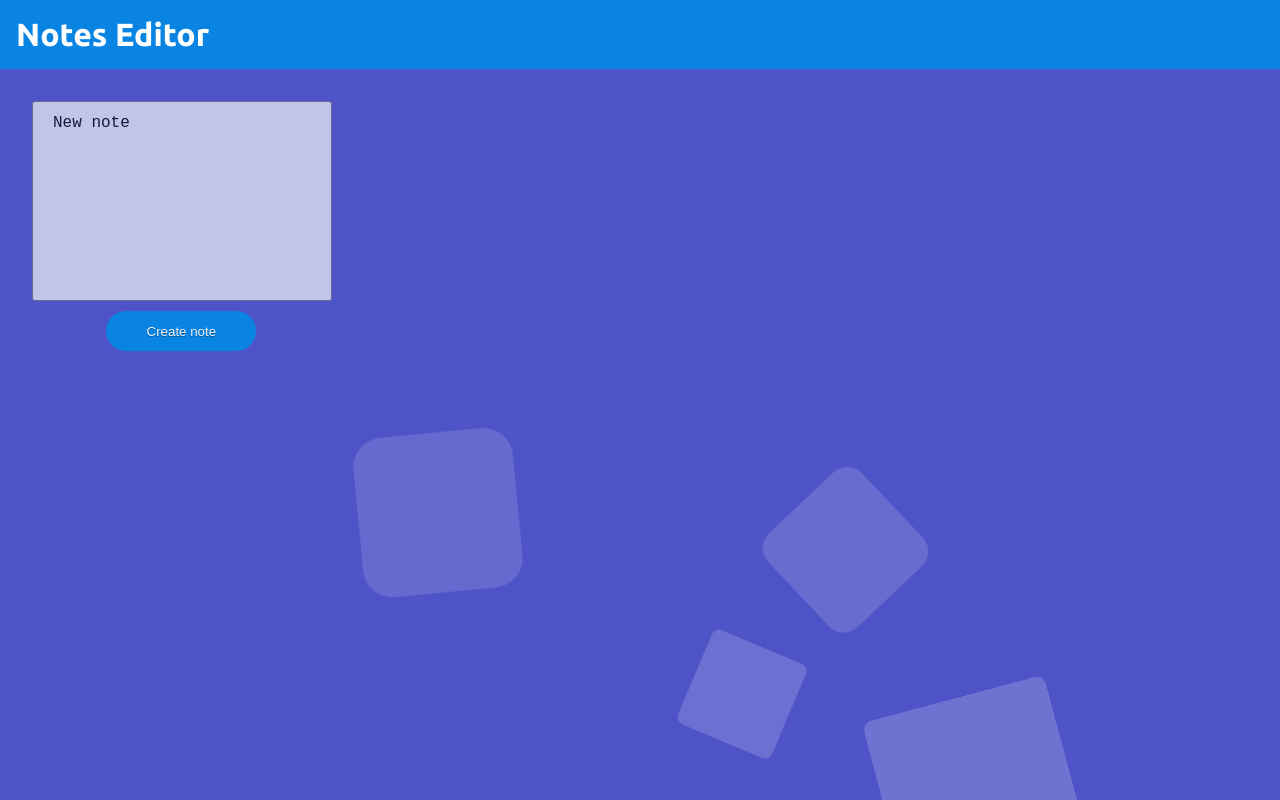
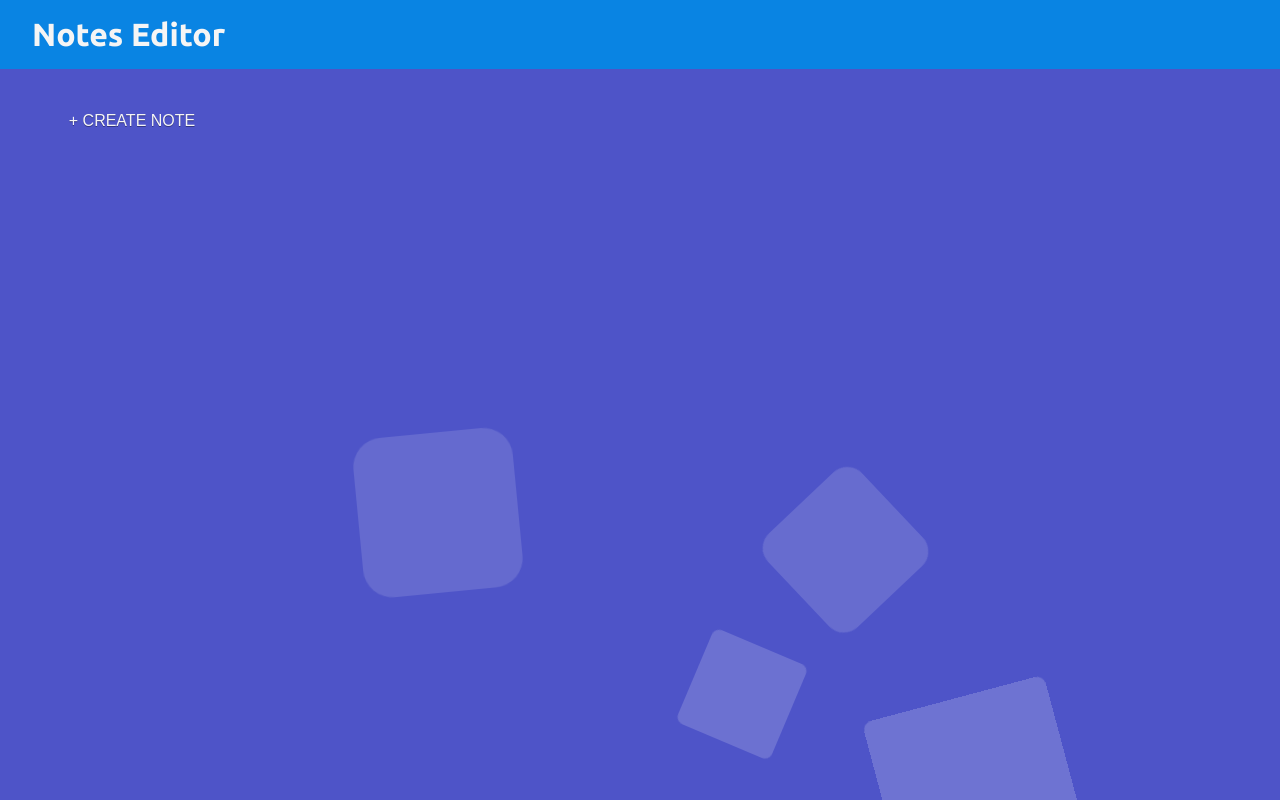
Before and after one commit to Vonubat/notes-editor, a React (Create React App) app: page / in a window 1280 px wide. Built offline with nearby package versions, Linux system fonts and the light colour scheme.

Commit message:
refactor: various refactor and fixes

```diff
--- /dev/null
+++ b/src/components/Controls.module.scss
@@ -0,0 +1,25 @@
+@import '../sass/abstracts/variables';
+
+.button {
+  width: 200px;
+  height: 40px;
+  padding: 0.3em 1.2em;
+  margin: 0 0.1em 0.1em 0;
+  border: none;
+  border-radius: 3px;
+  box-sizing: border-box;
+  font-weight: 500;
+  font-size: 1rem;
+  color: whitesmoke;
+  text-shadow: 0 0.04em 0.04em rgba(0, 0, 0, 0.35);
+  text-align: center;
+  text-transform: uppercase;
+  white-space: nowrap;
+  background-color: transparent;
+  transition: all 0.2s;
+  cursor: pointer;
+
+  &:hover {
+    background-color: $color-electron-blue;
+  }
+}
--- /dev/null
+++ b/src/components/Controls.tsx
@@ -0,0 +1,17 @@
+import { useContextUpdater } from 'context/Context';
+import React from 'react';
+import styles from './Controls.module.scss';
+
+export const Controls = (): JSX.Element => {
+  const { dispatch } = useContextUpdater();
+
+  const handleClick = (): void => {
+    dispatch({ type: 'create_note', payload: { text: 'New note', id: Date.now() } });
+  };
+
+  return (
+    <button onClick={handleClick} className={styles.button}>
+      <span>+ Create note</span>
+    </button>
+  );
+};
--- a/src/components/Note.module.scss
+++ b/src/components/Note.module.scss
@@ -24,6 +24,25 @@
   border-radius: 3px;
   background: $color-bright-yarrow;
   animation: scale-up-ver-top 0.4s cubic-bezier(0.39, 0.575, 0.565, 1) both;
+  transition: all 0.2s;
+
+  .control-container {
+    position: absolute;
+    top: 0.5rem;
+    right: 0.5rem;
+    display: flex;
+    align-items: center;
+    gap: 1rem;
+
+    span {
+      color: $color-electron-blue;
+      font-weight: 700;
+    }
+
+    .delete {
+      cursor: pointer;
+    }
+  }
 
   .textarea {
     width: 100%;
@@ -36,15 +55,6 @@
     border: none;
   }
 
-  .delete {
-    position: absolute;
-    top: 0.5rem;
-    right: 0.5rem;
-    display: flex;
-    gap: 1rem;
-    cursor: pointer;
-  }
-
   span {
     white-space: pre-wrap;
   }
--- a/src/components/Note.tsx
+++ b/src/components/Note.tsx
@@ -27,12 +27,18 @@ export const Note = ({ text, id }: MyProps): JSX.Element => {
 
   const handleUpdate = (): void => {
     setEditMode(false);
-    dispatch({ type: 'update_note', payload: { text: value, id } });
+    if (value !== text) {
+      dispatch({ type: 'update_note', payload: { text: value, id } });
+    }
   };
 
   return (
     <div className={editMode ? `${styles.note} ${styles.active}` : `${styles.note}`}>
-      <img src={DeleteIcon} alt="Delete" onClick={handleDelete} className={styles.delete} />
+      <div className={styles['control-container']}>
+        <span>{editMode ? 'Edit mode' : 'View mode'}</span>
+        <img src={DeleteIcon} alt="Delete" onClick={handleDelete} className={styles.delete} />
+      </div>
+
       <textarea
         value={value}
         onChange={handleChange}
--- a/src/components/Textarea.module.scss
+++ /dev/null
@@ -1,51 +0,0 @@
-@import '../sass/abstracts/variables';
-
-.form {
-  display: flex;
-  flex-direction: column;
-  align-items: center;
-  gap: 10px;
-}
-
-.textarea {
-  width: 300px;
-  height: 200px;
-  padding: 12px 20px;
-  box-sizing: border-box;
-  border-radius: 3px;
-  background-color: whitesmoke;
-  opacity: 0.7;
-  font-size: 16px;
-  resize: none;
-  outline: none;
-  &:focus {
-    opacity: 1;
-  }
-}
-
-.button {
-  width: 150px;
-  height: 40px;
-  padding: 0.3em 1.2em;
-  margin: 0 0.1em 0.1em 0;
-  border: 0.16em solid rgba(255, 255, 255, 0);
-  border-radius: 2em;
-  box-sizing: border-box;
-  text-decoration: none;
-  font-weight: 300;
-  color: whitesmoke;
-  text-shadow: 0 0.04em 0.04em rgba(0, 0, 0, 0.35);
-  text-align: center;
-  background-color: $color-electron-blue;
-  cursor: pointer;
-  transition: all 0.2s;
-
-  &:disabled {
-    background-color: $color-american-river;
-    pointer-events: none;
-  }
-
-  &:hover {
-    border-color: rgba(255, 255, 255, 1);
-  }
-}
--- a/src/components/Textarea.tsx
+++ /dev/null
@@ -1,27 +0,0 @@
-import { useContextUpdater } from 'context/Context';
-import React, { ChangeEvent, FormEvent, useState } from 'react';
-import styles from './Textarea.module.scss';
-
-export const Textarea = (): JSX.Element => {
-  const [value, setValue] = useState('New note');
-  const { dispatch } = useContextUpdater();
-
-  const handleChange = (e: ChangeEvent<HTMLTextAreaElement>): void => {
-    setValue(e.target.value);
-  };
-
-  const handleSubmit = (e: FormEvent<HTMLFormElement>): void => {
-    dispatch({ type: 'create_note', payload: { text: value, id: Date.now() } });
-    setValue('');
-    e.preventDefault();
-  };
-
-  return (
-    <form onSubmit={handleSubmit} className={styles.form}>
-      <textarea value={value} onChange={handleChange} className={styles.textarea} />
-      <button type="submit" disabled={value ? false : true} className={styles.button}>
-        <span>Create note</span>
-      </button>
-    </form>
-  );
-};
--- a/src/components/index.ts
+++ b/src/components/index.ts
@@ -1,4 +1,4 @@
-export { Textarea } from './Textarea';
+export { Controls } from './Controls';
 export { Background } from './Background';
 export { Note } from './Note';
 export { NoteList } from './NoteList';
--- a/src/context/Context.tsx
+++ b/src/context/Context.tsx
@@ -35,7 +35,15 @@ const stateReducer = (state: IState, { type, payload }: Actions): IState => {
     case 'update_note':
       return {
         ...state,
-        notes: [...state.notes.filter((note) => note.id !== payload.id), payload],
+        notes: [
+          ...state.notes.map((note) => {
+            if (note.id === payload.id) {
+              return payload;
+            } else {
+              return note;
+            }
+          }),
+        ],
       };
     case 'delete_note':
       return { ...state, notes: [...state.notes.filter((note) => note.id !== payload)] };
--- a/src/layout/Header.module.scss
+++ b/src/layout/Header.module.scss
@@ -2,9 +2,9 @@
 
 .header {
   background-color: $color-electron-blue;
-  padding: 1rem;
+  padding: 1rem 2rem;
   font-size: 2rem;
   font-weight: 600;
   user-select: none;
-  color: white;
+  color: whitesmoke;
 }
--- a/src/layout/Main.module.scss
+++ b/src/layout/Main.module.scss
@@ -1,5 +1,5 @@
 .main {
   display: flex;
   padding: 2rem;
-  gap: 2rem;
+  gap: 3rem;
 }
--- a/src/layout/Main.tsx
+++ b/src/layout/Main.tsx
@@ -1,11 +1,11 @@
-import { NoteList, Textarea } from 'components';
+import { NoteList, Controls } from 'components';
 import React from 'react';
 import styles from './Main.module.scss';
 
 export const Main = (): JSX.Element => {
   return (
     <div className={styles.main}>
-      <Textarea />
+      <Controls />
       <NoteList />
     </div>
   );
```
